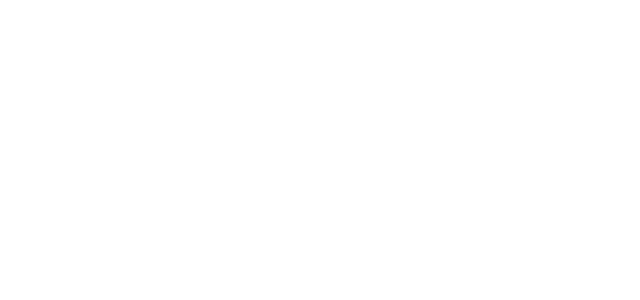
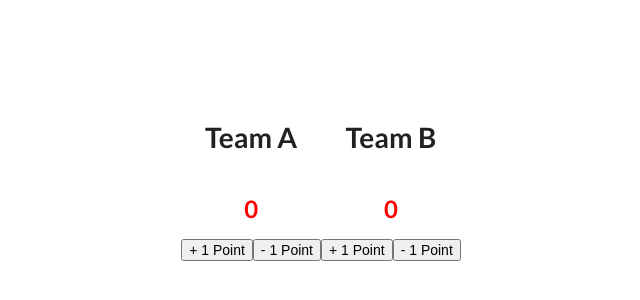
Before and after one commit to paulsoh/FastCampus_ReactLecture, a React (Create React App) app: page / in a window 1280 px wide. Shown: the part 130-430 px from the top of the page, without its empty margins (319-959 px from the left). Built offline with nearby package versions, Linux system fonts and the light colour scheme.

Commit message:
Add Scoreboard Practice

```diff
--- a/src/App.js
+++ b/src/App.js
@@ -12,12 +12,16 @@
 } from 'react-router-dom';
 // import Clock from './Clock';
 import QuizComponent from './QuizComponent';
+import Scoreboard from './Scoreboard';
 
 class App extends Component {
   render() {
     return (
-      <QuizComponent />
+      <Scoreboard />
     )
+    // return (
+    //   <QuizComponent />
+    // )
     /*
     return (
       <BrowserRouter>
--- /dev/null
+++ b/src/Scoreboard.js
@@ -0,0 +1,109 @@
+import React from 'react'
+
+
+export default class Scoreboard extends React.Component {
+  constructor(props) {
+    super(props);
+    this.state = {
+      teamA: 0,
+      teamB: 0,
+    }
+  }
+
+  increaseTeamScore = (teamName) => {
+    let updatedState = this.state;
+
+    updatedState[teamName] = updatedState[teamName] + 1;
+
+    this.setState({
+      ...updatedState,
+    })
+  }
+  decreaseTeamScore = (teamName) => {
+    let updatedState = this.state;
+
+    updatedState[teamName] = updatedState[teamName] - 1;
+
+    this.setState({
+      ...updatedState,
+    })
+  }
+
+
+  render() {
+    return (
+      <div
+        style={{
+          display: 'flex',
+          width: '100%',
+          height: '80vh',
+          justifyContent: 'center',
+          alignItems: 'center',
+        }}
+      >
+        <div
+          style={{
+            display: 'flex',
+            flexDirection: 'column',
+            justifyContent: 'center',
+            alignItems: 'center',
+          }}
+        >
+          <h1>
+            Team A
+          </h1>
+          <h2
+            style={{
+              color: 'red',
+            }}
+          >
+            {this.state.teamA}
+          </h2>
+          <div>
+            <button
+              onClick={() => this.increaseTeamScore('teamA')}
+            >
+              + 1 Point
+            </button>
+            <button
+              onClick={() => this.decreaseTeamScore('teamA')}
+            >
+              - 1 Point
+            </button>
+          </div>
+        </div>
+        <div
+          style={{
+            display: 'flex',
+            flexDirection: 'column',
+            justifyContent: 'center',
+            alignItems: 'center',
+          }}
+        >
+          <h1>
+            Team B
+          </h1>
+          <h2
+            style={{
+              color: this.state.teamA > this.state.teamB ? 'blue' : 'red',
+            }}
+          >
+            {this.state.teamB}
+          </h2>
+          <div>
+            <button
+              onClick={() => this.increaseTeamScore('teamB')}
+            >
+              + 1 Point
+            </button>
+            <button
+              onClick={() => this.decreaseTeamScore('teamB')}
+            >
+              - 1 Point
+            </button>
+          </div>
+        </div>
+      </div>
+    );
+  }
+}
```
